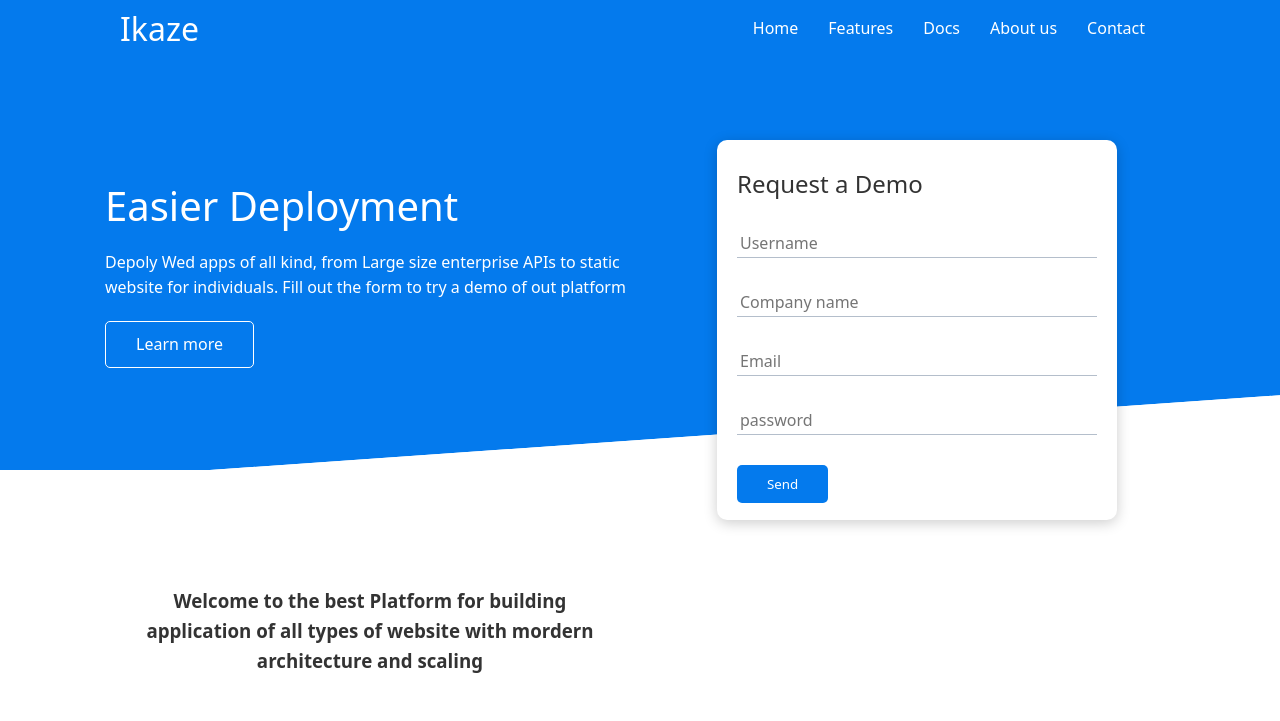
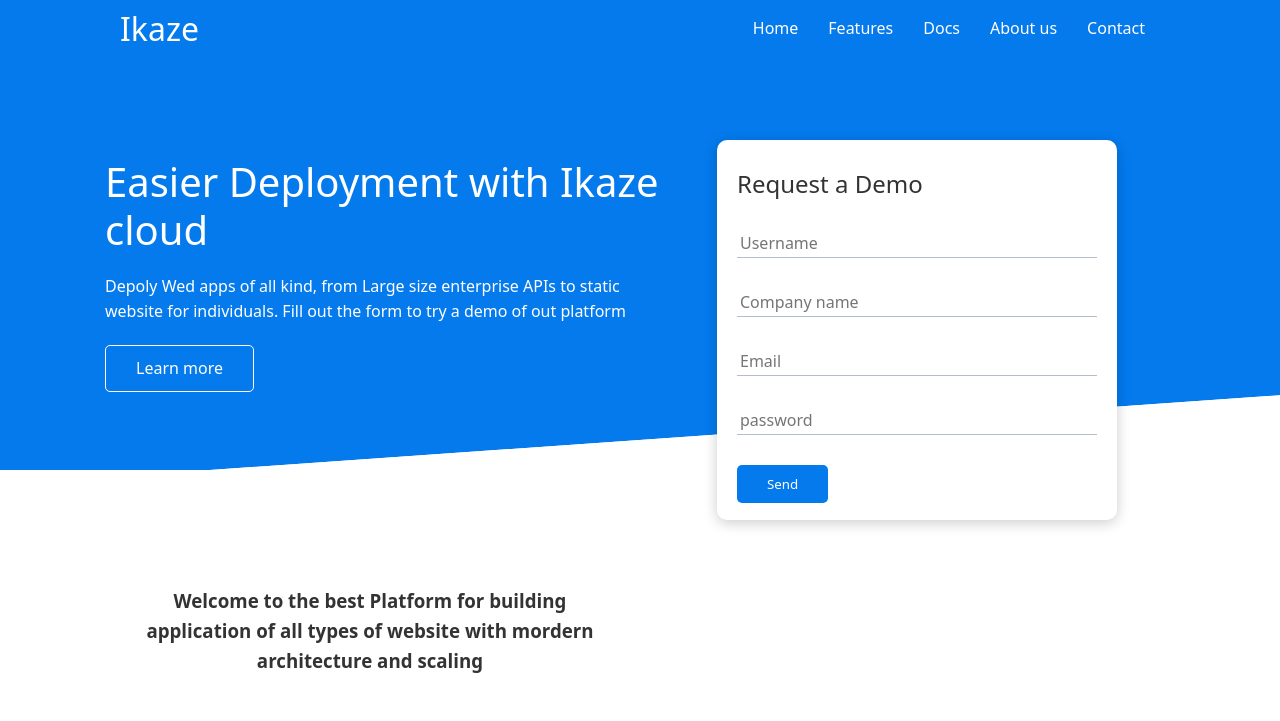
Before and after one commit to Honprog/BenCompany, a plain HTML site: page Index.html in a window 1280 px wide. Shown: the top 721 px of the page. Drawn offline with Linux system fonts and the light colour scheme.

Commit message:
eisier with to deploy with ikazecloud

```diff
--- a/Index.html
+++ b/Index.html
@@ -28,7 +28,7 @@
     <section class="showcase">
         <div class="container grid">
             <div class="showcase-text">
-                <h1>Easier Deployment</h1>
+                <h1>Easier Deployment with Ikaze cloud</h1>
                 <p>Depoly Wed apps of all kind, from Large size enterprise APIs to static
                     website for individuals. Fill out the form to try a demo of out platform
                 </p>
```
